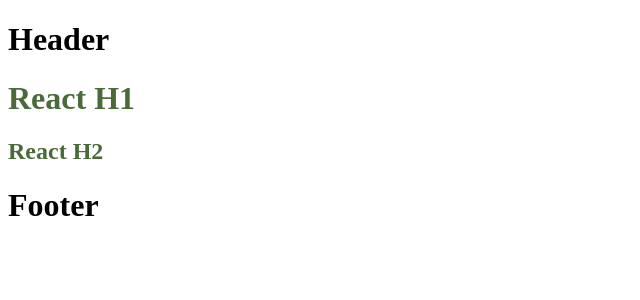
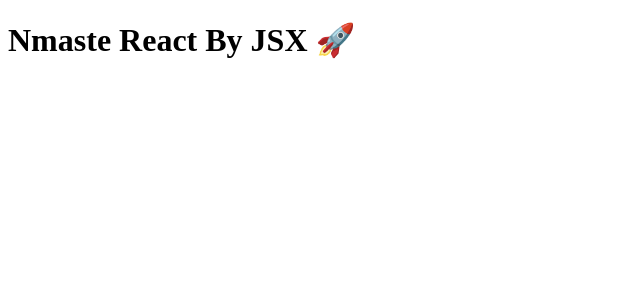
Before and after one commit to dew-as/Cooking-Mace, a React (Vite) app: page / in a window 1280 px wide. Shown: the top 300 px of the page, without its empty margins (0-640 px from the left). Built offline with nearby package versions, Linux system fonts and the light colour scheme.

Commit message:
JSX intro , Transpiling , Parcel - Babel Js Engine

```diff
--- a/App.js
+++ b/App.js
@@ -1,18 +1,24 @@
-import React from "react"
-import ReactDOM from "react-dom/client"
+import React from "react";
+import ReactDOM from "react-dom/client";
 
+// React.createElement => Object => HTMLElement(render)
 
-const parent = React.createElement(
-  "div",
-  { id: "parent" },
-  React.createElement("div", { id: "child1" }, [
-    React.createElement("h1", {}, "React H1"),
-    React.createElement("h2", {}, "React H2"),
-  ])
+const heading = React.createElement(
+  "h1",
+  { id: "heading" },
+  "Namaste React 🚀"
 );
 
-console.log(parent);
+console.log(heading);
+
+// JSX (Transpiled before it reaches the JS) - Parcel - Babel
+
+const jsxHeading = <h1>Nmaste React By JSX 🚀</h1>; //Conver this into browser understand language that is Ecmascript pure Javascript
+
+console.log(jsxHeading);
 
 const root = ReactDOM.createRoot(document.getElementById("root"));
 
-root.render(parent);
+//ReactDom will conver react element into HTML
+
+root.render(jsxHeading);
--- a/index.css
+++ b/index.css
@@ -1,3 +1,3 @@
-#parent {
+#heading {
     color: rgb(73, 106, 57);
 }
--- a/index.html
+++ b/index.html
@@ -7,16 +7,7 @@
     <link rel="stylesheet" href="./index.css" />
   </head>
   <body>
-    <h1>Header</h1>
-    <!-- this is not effected by react because react only have the access of root element only -->
-    <div id="root">
-      Home
-      <!-- this will be replaced when react render the root -->
-    </div>
-    <h1>Footer</h1>
-    <!-- this is not effected by react because react only have the access of root element only -->
+    <div id="root">Not Rendered</div>
     <script type="module" src="./App.js"></script>
-    <!-- till this line executes the root element have only 'Home' -->
   </body>
 </html>
-<!-- this structure is mandatory because code executes line  by line ,render is replacind the react accessable part not appending -->
```
Also changed, not shown: 1 other file (tests, documents, lock files or other folders).
